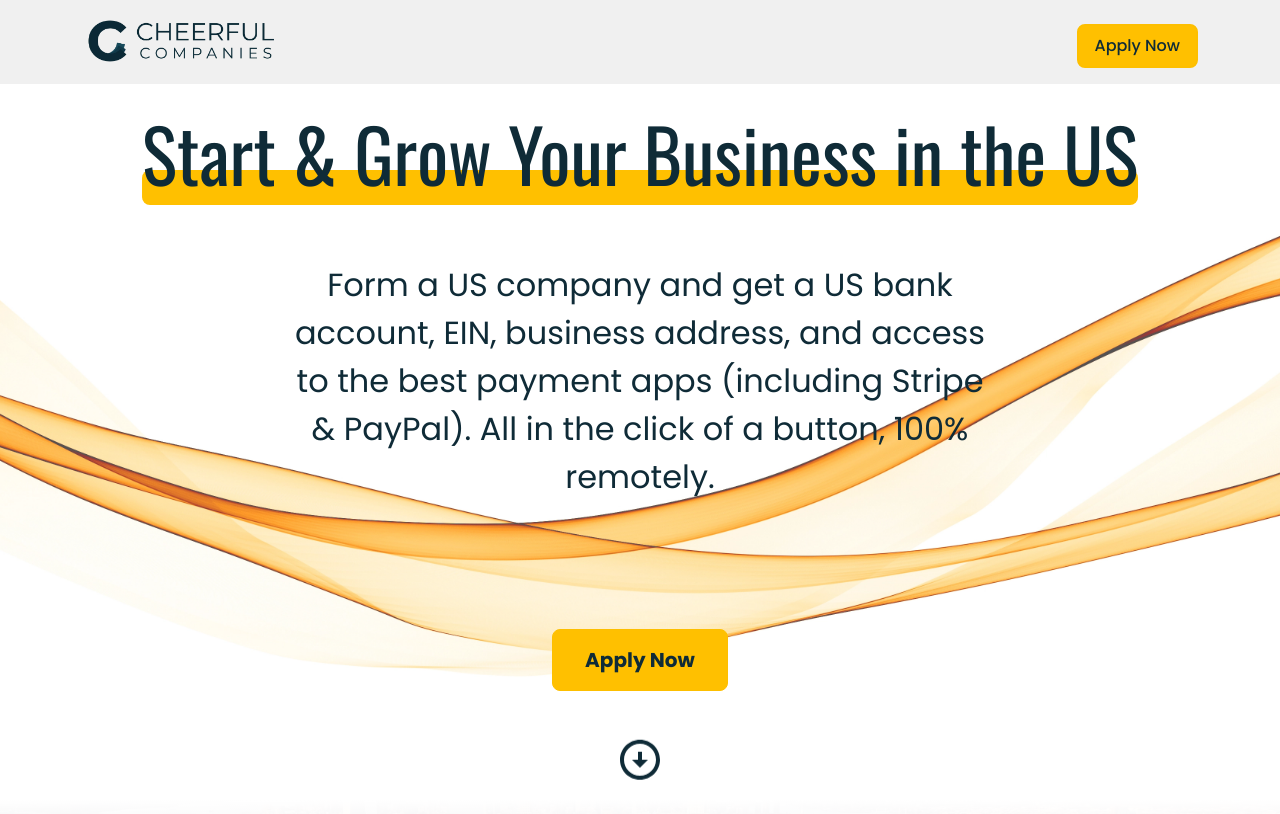
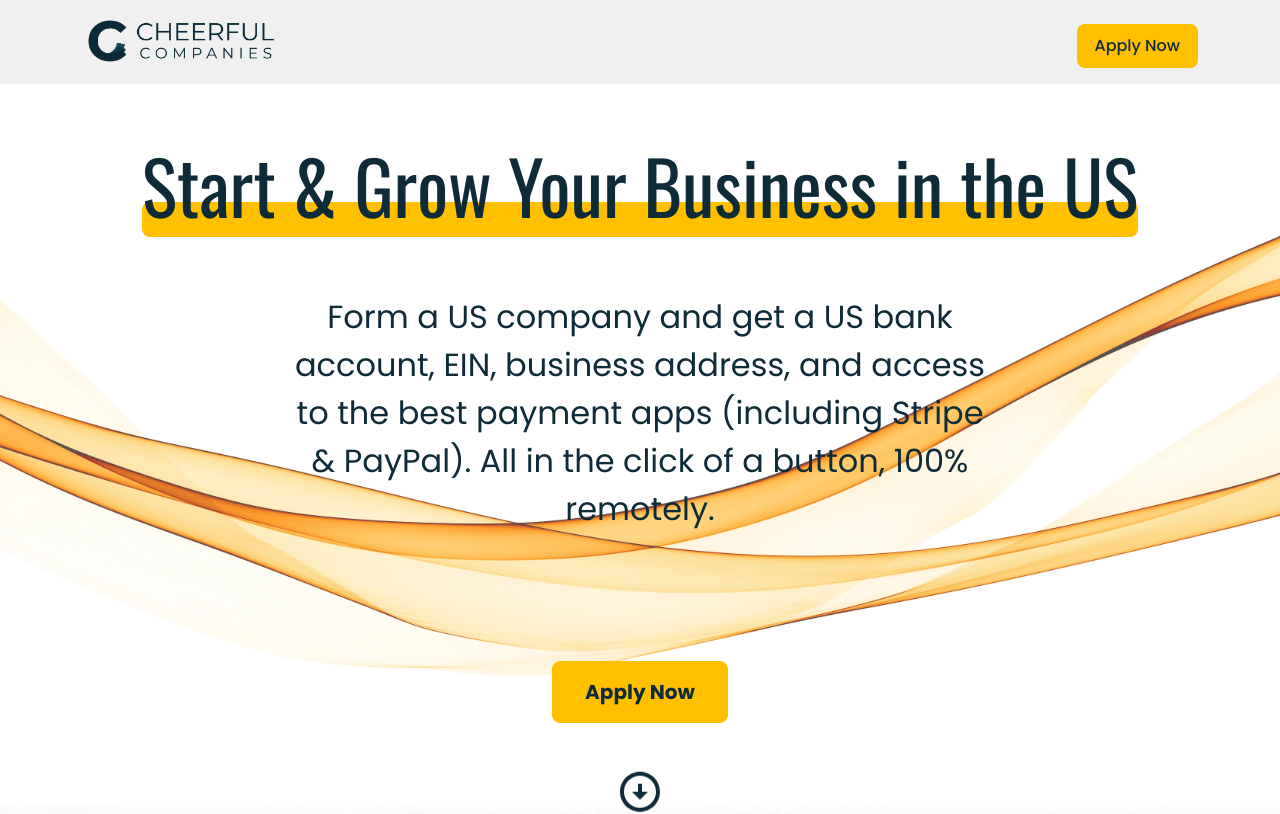
Before and after one commit to MohamedNagy0/Cheerful-Companies, a React (Vite) app: page / in a window 1280 px wide. Shown: the top 814 px of the page. Built offline with nearby package versions, Linux system fonts and the light colour scheme.

Commit message:
edit header section

```diff
--- a/src/components/HeaderSection/Header.jsx
+++ b/src/components/HeaderSection/Header.jsx
@@ -2,7 +2,7 @@ import { BiDownArrowCircle } from "react-icons/bi";
 
 function Header() {
   return (
-    <header className=" min-h-screen flex justify-center items-center headerCoverImage">
+    <header className=" min-h-screen pt-16 flex justify-center items-center headerCoverImage">
       <div className="container flex justify-center items-center flex-col gap-16  h-full">
         <h2
           data-aos="fade-up"
```
